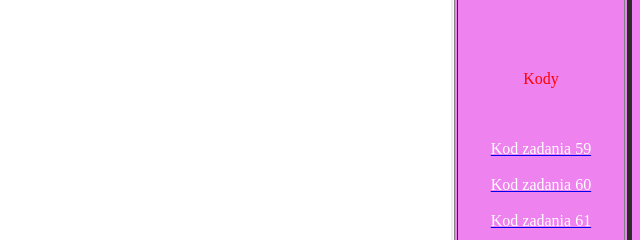
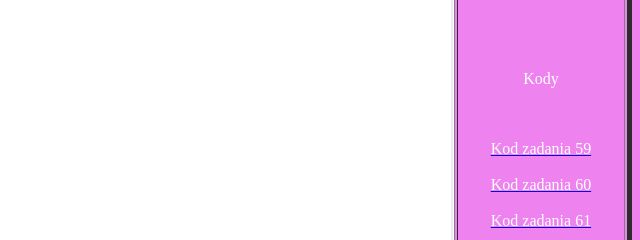
Before and after one commit to Skyeq777/od58do66css, a plain HTML site: page index.html in a window 1280 px wide. Shown: the part 153-393 px from the top of the page, 640-1280 px from the left. Drawn offline with Linux system fonts and the light colour scheme.

Commit message:
Update index.html

```diff
--- a/index.html
+++ b/index.html
@@ -37,7 +37,7 @@
       </td>
       <td width=30% align=center>
           <br>
-          <p align="center"> <font color="red" > Kody  </font> </p> <br>
+          <p align="center"> <font color="white" > Kody  </font> </p> <br>
 
     <br>
 
```
